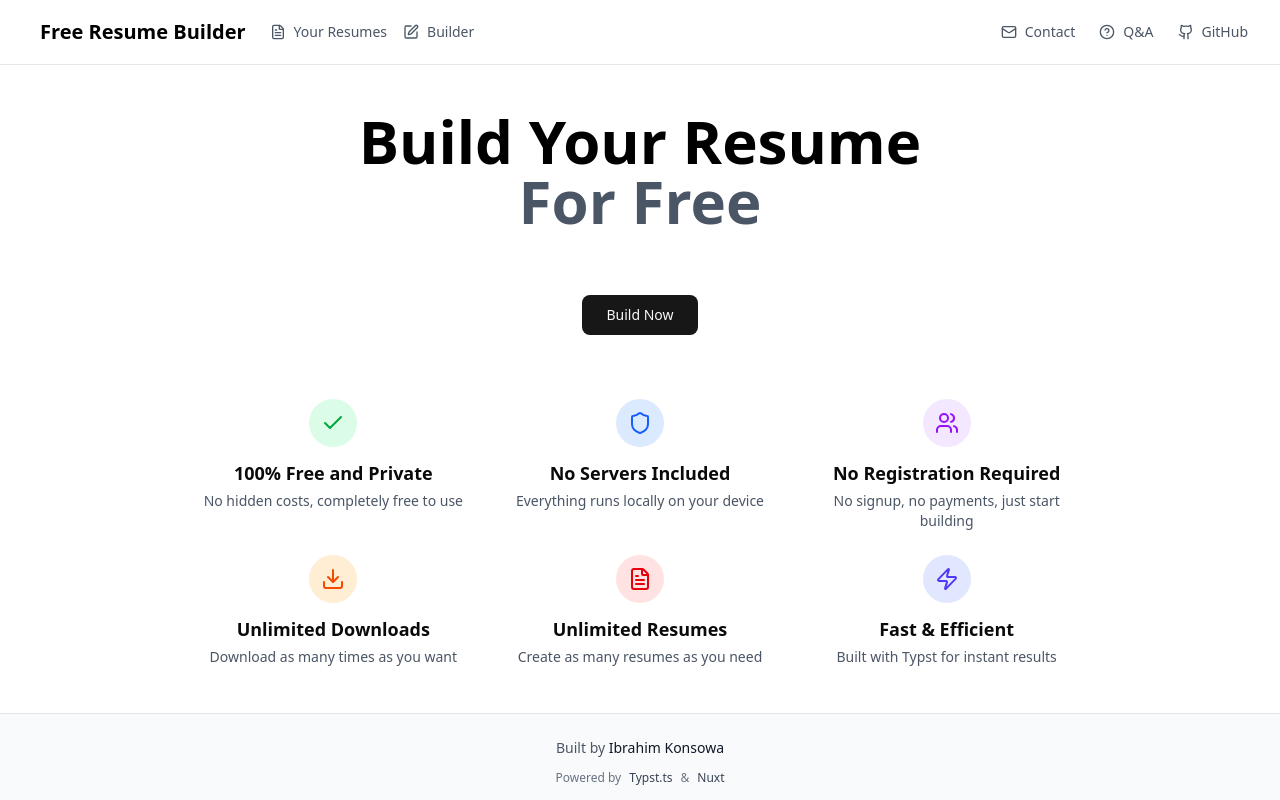
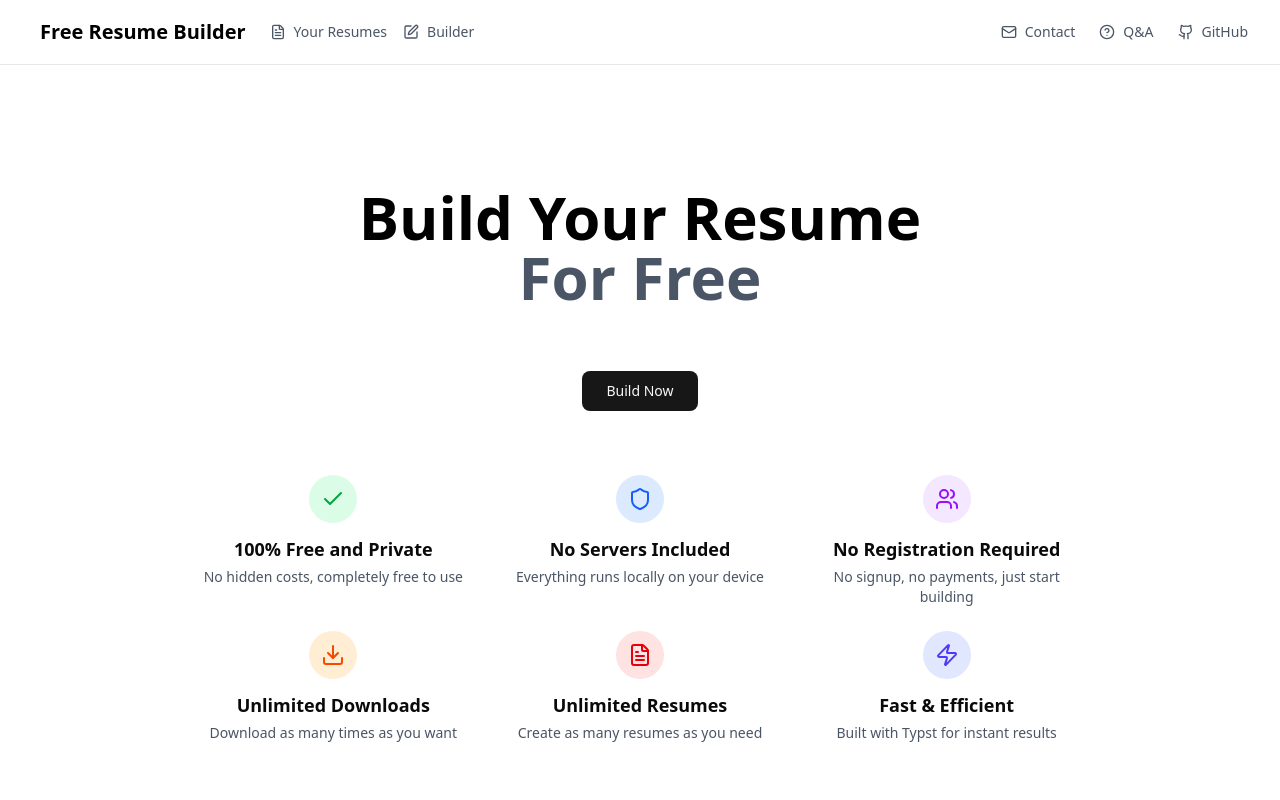
Before and after one commit to imkonsowa/resume-builder, a Nuxt app: page / in a window 1280 px wide. Shown: the top 800 px of the page. Built offline with nearby package versions, Linux system fonts and the light colour scheme.

Commit message:
fix: pages heights

```diff
--- a/app/pages/contact.vue
+++ b/app/pages/contact.vue
@@ -1,5 +1,5 @@
 <template>
-    <main class="flex flex-col items-center justify-center h-[calc(100vh-64px-88px)] px-4 sm:px-6 lg:px-8">
+    <main class="min-h-screen flex flex-col items-center justify-center py-16 px-4 sm:px-6 lg:px-8">
         <div class="text-center max-w-2xl mx-auto">
             <h1 class="text-4xl font-bold text-black mb-8">
                 Contact Us
--- a/app/pages/index.vue
+++ b/app/pages/index.vue
@@ -110,7 +110,7 @@
 </script>
 
 <template>
-    <main class="flex flex-col items-center justify-center h-[calc(100vh-64px-88px)] px-4 sm:px-6 lg:px-8">
+    <main class="min-h-screen flex flex-col items-center justify-center py-16 px-4 sm:px-6 lg:px-8">
         <!-- Hero Section -->
         <div class="text-center">
             <h1 class="text-6xl font-bold text-black mb-16">
```
